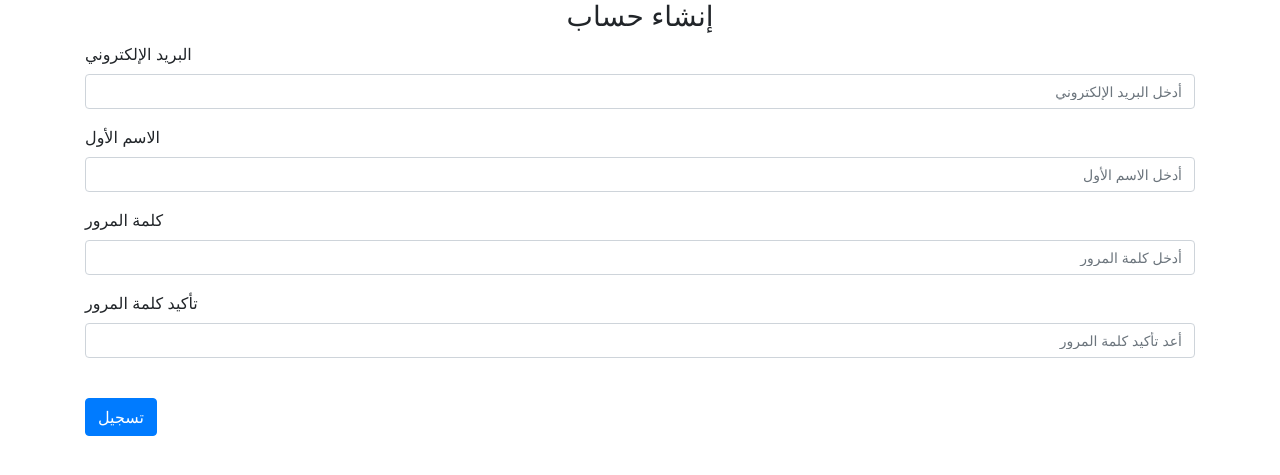
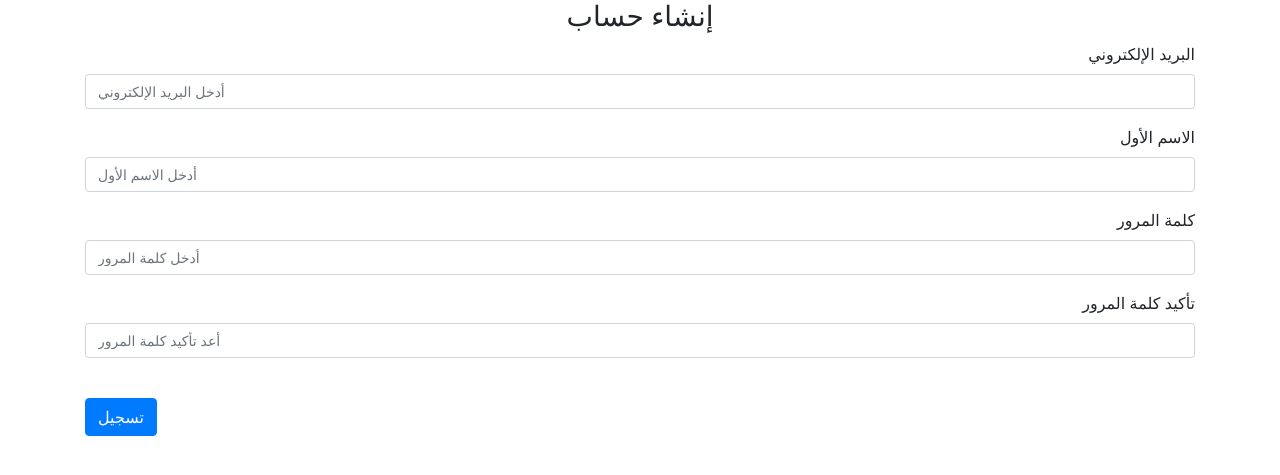
Before and after one commit to ShogAlharbi/studentComplaints, a Flask app: page /sign-up?lang=ar in a window 1280 px wide. Shown: the part 56-531 px from the top of the page. Run offline with Flask 3, Linux system fonts and the light colour scheme; some libraries are stand-ins or nearby versions.

Commit message:
sign_up.html

```diff
--- a/website/templates/sign_up.html
+++ b/website/templates/sign_up.html
@@ -3,53 +3,56 @@
 
 
 {% block content %}
-<form method="POST" dir="{{ 'rtl' if lang == 'ar' else 'ltr' }}">
+<form method="POST">
     <h3 class="d-flex justify-content-center">{{ 'إنشاء حساب' if lang == 'ar' else 'Sign Up' }}</h3>
-    <div class="form-group">
+    <div class="form-group" style="text-align: {{ 'right' if lang == 'ar' else 'left' }};">
         <label for="email">{{ 'البريد الإلكتروني' if lang == 'ar' else 'Email Address' }}</label>
         <input
             type="email"
             class="form-control"
             id="email"
             name="email"
-            style="font-size: 14px;"
+            style="font-size: 14px; padding-right: 35px; text-align: left; direction: ltr;"
             placeholder="{{ 'أدخل البريد الإلكتروني' if lang == 'ar' else 'Enter email' }}"
             />
     </div>
-    <div class="form-group">
+    <div class="form-group" style="text-align: {{ 'right' if lang == 'ar' else 'left' }};">
         <label for="firstname">{{ 'الاسم الأول' if lang == 'ar' else 'First Name' }}</label>
         <input
             type="text"
             class="form-control"
             id="firstname"
             name="firstname"
-            style="font-size: 14px;"
+            style="font-size: 14px; padding-right: 35px; text-align: left; direction: ltr;"
             placeholder="{{ 'أدخل الاسم الأول' if lang == 'ar' else 'Enter first name' }}"
             />
     </div>
-    <div class="form-group">
+    <div class="form-group" style="text-align: {{ 'right' if lang == 'ar' else 'left' }};">
         <label for="password1">{{ 'كلمة المرور' if lang == 'ar' else 'Password' }}</label>
         <input
             type="password"
             class="form-control"
             id="password1"
             name="password1"
-            style="font-size: 14px;"
+            style="font-size: 14px; padding-right: 35px; text-align: left; direction: ltr;"
             placeholder="{{ 'أدخل كلمة المرور' if lang == 'ar' else 'Enter password' }}"
             />
     </div>
-        <div class="form-group">
+        <div class="form-group" style="text-align: {{ 'right' if lang == 'ar' else 'left' }};">
         <label for="password2">{{ 'تأكيد كلمة المرور' if lang == 'ar' else 'Password (Confirm)' }}</label>
         <input
             type="password"
             class="form-control"
             id="password2"
             name="password2"
-            style="font-size: 14px;"
+            style="font-size: 14px; padding-right: 35px; text-align: left; direction: ltr;"
             placeholder="{{ 'أعد تأكيد كلمة المرور' if lang == 'ar' else 'Confirm password' }}"
             />
     </div>
     <br />
-    <button type="submit" class="btn btn-primary">{{ 'تسجيل' if lang == 'ar' else 'Submit' }}</button>
+
+        <button type="submit" class="btn btn-primary" style="float: {{ 'left' if lang == 'ar' else 'right' }};">{{ 'تسجيل' if lang == 'ar' else 'Submit' }}
+        </button>
+
 </form>
 {% endblock %}
```
